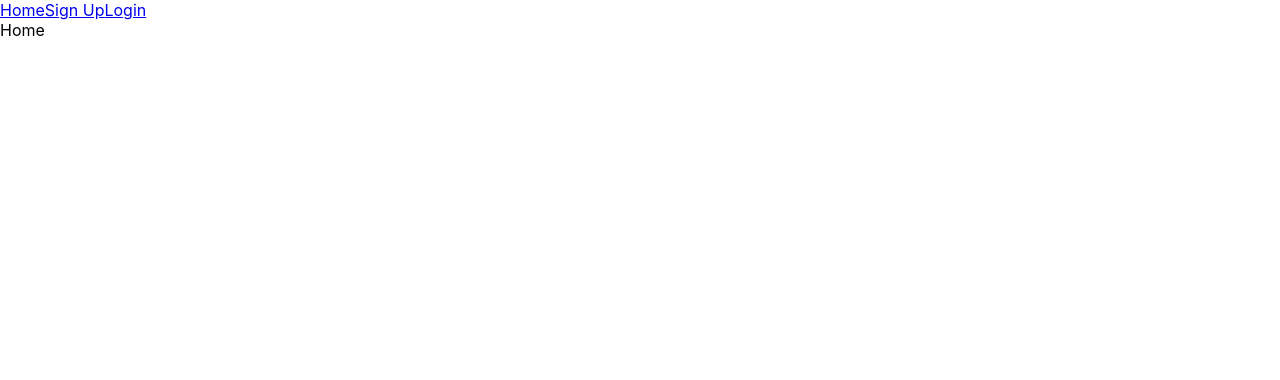
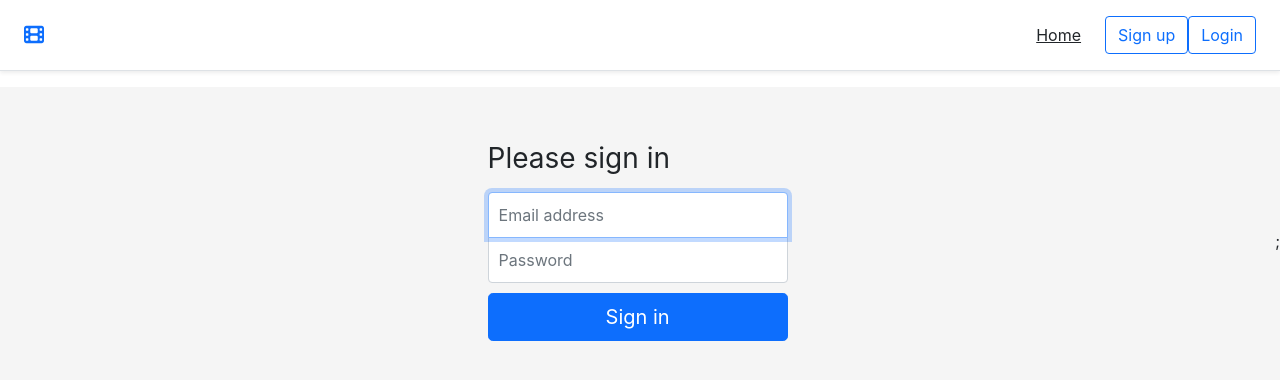
Before and after one commit to n1ckDotEXE/react-router-intro, a React (Create React App) app: page /SignUp/sign-up in a window 1280 px wide. Shown: the top 380 px of the page. Built offline with nearby package versions, Linux system fonts and the light colour scheme.

Commit message:
Adds Navbar and Signup

```diff
--- a/public/index.html
+++ b/public/index.html
@@ -15,6 +15,13 @@
       user's mobile device or desktop. See https://developers.google.com/web/fundamentals/web-app-manifest/
     -->
 		<link rel="manifest" href="%PUBLIC_URL%/manifest.json" />
+		<!-- CSS only -->
+		<link
+			href="https://cdn.jsdelivr.net/npm/bootstrap@5.0.0-beta2/dist/css/bootstrap.min.css"
+			rel="stylesheet"
+			integrity="sha384-BmbxuPwQa2lc/FVzBcNJ7UAyJxM6wuqIj61tLrc4wSX0szH/Ev+nYRRuWlolflfl"
+			crossorigin="anonymous"
+		/>
 		<!--
       Notice the use of %PUBLIC_URL% in the tags above.
       It will be replaced with the URL of the `public` folder during the build.
@@ -39,5 +46,9 @@
       To begin the development, run `npm start` or `yarn start`.
       To create a production bundle, use `npm run build` or `yarn build`.
     -->
+		<script
+			src="https://kit.fontawesome.com/880c2acfd4.js"
+			crossorigin="anonymous"
+		></script>
 	</body>
 </html>
--- a/src/App.js
+++ b/src/App.js
@@ -1,39 +1,11 @@
 import React, { Component } from "react";
-import {
-	BrowserRouter as Router,
-	Route,
-	Switch,
-	Link,
-	NavLink,
-} from "react-router-dom";
-
-import { Home } from "./component/Home";
-import { Login } from "./component/Login";
-import { SignUp } from "./component/SignUp";
+import MainRouter from "./MainRouter";
 export class App extends Component {
 	render() {
 		return (
-			<Router>
-				{/* <Route exact path="/" component={Home} />
-				<Route exact path="/sign-up" component={SignUp} /> */}
-				<nav>
-					<NavLink exact activeStyle={{ color: "red" }} to="/">
-						Home
-					</NavLink>
-					<NavLink activeStyle={{ color: "red" }} to="/sign-up">
-						Sign Up
-					</NavLink>
-					<NavLink activeStyle={{ color: "red" }} to="/login">
-						Login
-					</NavLink>
-				</nav>
-
-				<Switch>
-					<Route path="/sign-up" component={SignUp} />
-					<Route path="/login" component={Login} />
-					<Route path="/" component={Home} />
-				</Switch>
-			</Router>
+			<>
+				<MainRouter />
+			</>
 		);
 	}
 }
--- /dev/null
+++ b/src/MainRouter.js
@@ -0,0 +1,28 @@
+import React from "react";
+import { BrowserRouter as Router, Route, Switch, Link } from "react-router-dom";
+
+import { Home } from "./component/Home";
+import { Login } from "./component/Login";
+import { SignUp } from "./component/SignUp/SignUp";
+
+import Navbar from "./component/Navbar/Navbar";
+
+const MainRouter = () => {
+	return (
+		<div>
+			<Router>
+				{/* <Route exact path="/" component={Home} />
+				<Route exact path="/sign-up" component={SignUp} /> */}
+				<Navbar />
+				<Switch>
+					<Route path="/SignUp/sign-up" component={SignUp} />
+					<Route path="/login" component={Login} />
+
+					<Route path="/" component={Home} />
+				</Switch>
+			</Router>
+		</div>
+	);
+};
+
+export default MainRouter;
--- a/src/component/Login.js
+++ b/src/component/Login.js
@@ -2,11 +2,7 @@ import React, { Component } from "react";
 
 export class Login extends Component {
 	render() {
-		return (
-			<div>
-				<Login></Login>
-			</div>
-		);
+		return <div>Login</div>;
 	}
 }
 
--- /dev/null
+++ b/src/component/Navbar/Navbar.css
@@ -0,0 +1,6 @@
+.container {
+	max-width: 960px;
+}
+.pricing-header {
+	max-width: 700px;
+}
--- /dev/null
+++ b/src/component/Navbar/Navbar.js
@@ -0,0 +1,41 @@
+import React from "react";
+import { NavLink, Link } from "react-router-dom";
+import "./Navbar.css";
+
+function Navbar() {
+	return (
+		<header className="d-flex flex-column flex-md-row align-items-center p-3 px-md-4 mb-3 bg-body border-bottom shadow-sm">
+			<p className="h5 my-0 me-md-auto fw-normal">
+				<Link to="/">
+					<i className="fas fa-film"></i>
+				</Link>
+			</p>
+			<nav className="my-2 my-md-0 me-md-3">
+				<NavLink
+					exact
+					activeStyle={{ color: "red" }}
+					className="p-2 text-dark"
+					to="/"
+				>
+					Home
+				</NavLink>
+			</nav>
+			<NavLink
+				className="btn btn-outline-primary"
+				activeStyle={{ color: "yellow" }}
+				to="/sign-up"
+			>
+				Sign up
+			</NavLink>
+
+			<NavLink
+				className="btn btn-outline-primary"
+				activeStyle={{ color: "yellow" }}
+				to="/login"
+			>
+				Login
+			</NavLink>
+		</header>
+	);
+}
+export default Navbar;
--- a/src/component/SignUp.js
+++ /dev/null
@@ -1,9 +0,0 @@
-import React, { Component } from "react";
-
-export class SignUp extends Component {
-	render() {
-		return <div>SignUp</div>;
-	}
-}
-
-export default SignUp;
--- /dev/null
+++ b/src/component/SignUp/SignUp.css
@@ -0,0 +1,42 @@
+html,
+body {
+	height: 100%;
+}
+
+.form-body {
+	display: flex;
+	align-items: center;
+	padding-top: 40px;
+	padding-bottom: 40px;
+	background-color: #f5f5f5;
+}
+
+.form-signin {
+	width: 100%;
+	max-width: 330px;
+	padding: 15px;
+	margin: auto;
+}
+.form-signin .checkbox {
+	font-weight: 400;
+}
+.form-signin .form-control {
+	position: relative;
+	box-sizing: border-box;
+	height: auto;
+	padding: 10px;
+	font-size: 16px;
+}
+.form-signin .form-control:focus {
+	z-index: 2;
+}
+.form-signin input[type="email"] {
+	margin-bottom: -1px;
+	border-bottom-right-radius: 0;
+	border-bottom-left-radius: 0;
+}
+.form-signin input[type="password"] {
+	margin-bottom: 10px;
+	border-top-left-radius: 0;
+	border-top-right-radius: 0;
+}
--- /dev/null
+++ b/src/component/SignUp/SignUp.js
@@ -0,0 +1,47 @@
+import React, { Component } from "react";
+import "./SignUp.css";
+export class SignUp extends Component {
+	render() {
+		return (
+			<div className="form-body">
+				<main className="form-signin">
+					<form>
+						<h1 className="h3 mb-3 fw-normal">Please sign in</h1>
+						<label htmlFor="inputEmail" className="visually-hidden">
+							Email address
+						</label>
+						<input
+							type="email"
+							id="inputEmail"
+							className="form-control"
+							placeholder="Email address"
+							required
+							autoFocus
+						/>
+						<label
+							htmlFor="inputPassword"
+							className="visually-hidden"
+						>
+							Password
+						</label>
+						<input
+							type="password"
+							id="inputPassword"
+							className="form-control"
+							placeholder="Password"
+							required
+						/>
+						<button
+							className="w-100 btn btn-lg btn-primary"
+							type="submit"
+						>
+							Sign in
+						</button>
+					</form>
+				</main>
+				;
+			</div>
+		);
+	}
+}
+export default SignUp;
```
Lines whose indentation alone changed are shown as unchanged.
